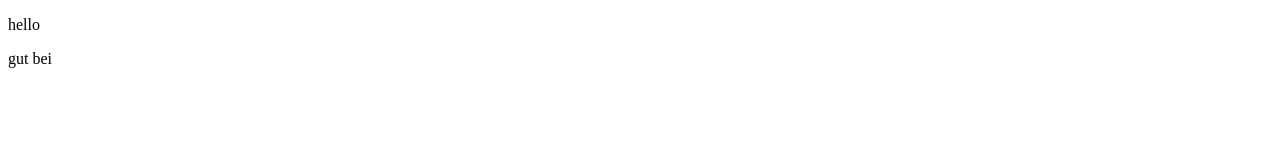
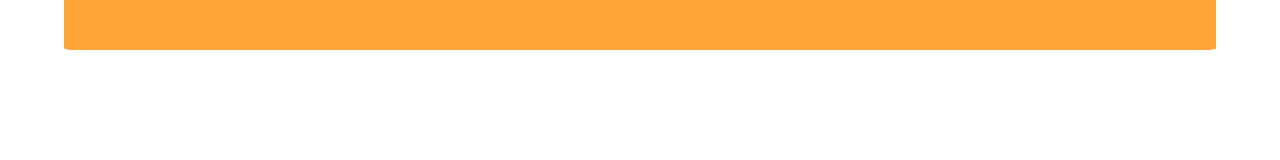
Before and after one commit to Mustafoqulova-Sabrina/git-git, a website: page src/index1.html in a window 1280 px wide. Drawn offline with Linux system fonts and the light colour scheme.

Commit message:
started commit

```diff
--- a/package.json
+++ b/package.json
@@ -1,5 +1,6 @@
 {
   "dependencies": {
+    "@tailwindcss/cli": "^4.1.18",
     "@tailwindcss/vite": "^4.1.18",
     "tailwindcss": "^4.1.18"
   }
--- a/src/index.html
+++ b/src/index1.html
@@ -7,9 +7,8 @@
     <link rel="stylesheet" href="./output.css">
 </head>
 <body>
-    <div>
-        <p>hello</p>
-        <p>gut bei</p>
+    <div class="bg-[url(./bag.png)] bg-no-repeat bg-center m-auto bg-cover w-[90%] h-[50px]">
+
     </div>
 
 </body>
--- a/src/input.css
+++ b/src/input.css
@@ -0,0 +1 @@
+@import "tailwindcss";
```
Also changed, not shown: src/bag.png (added), src/index2.html (added), src/index3.html (added), src/output.css, 1 other file.
